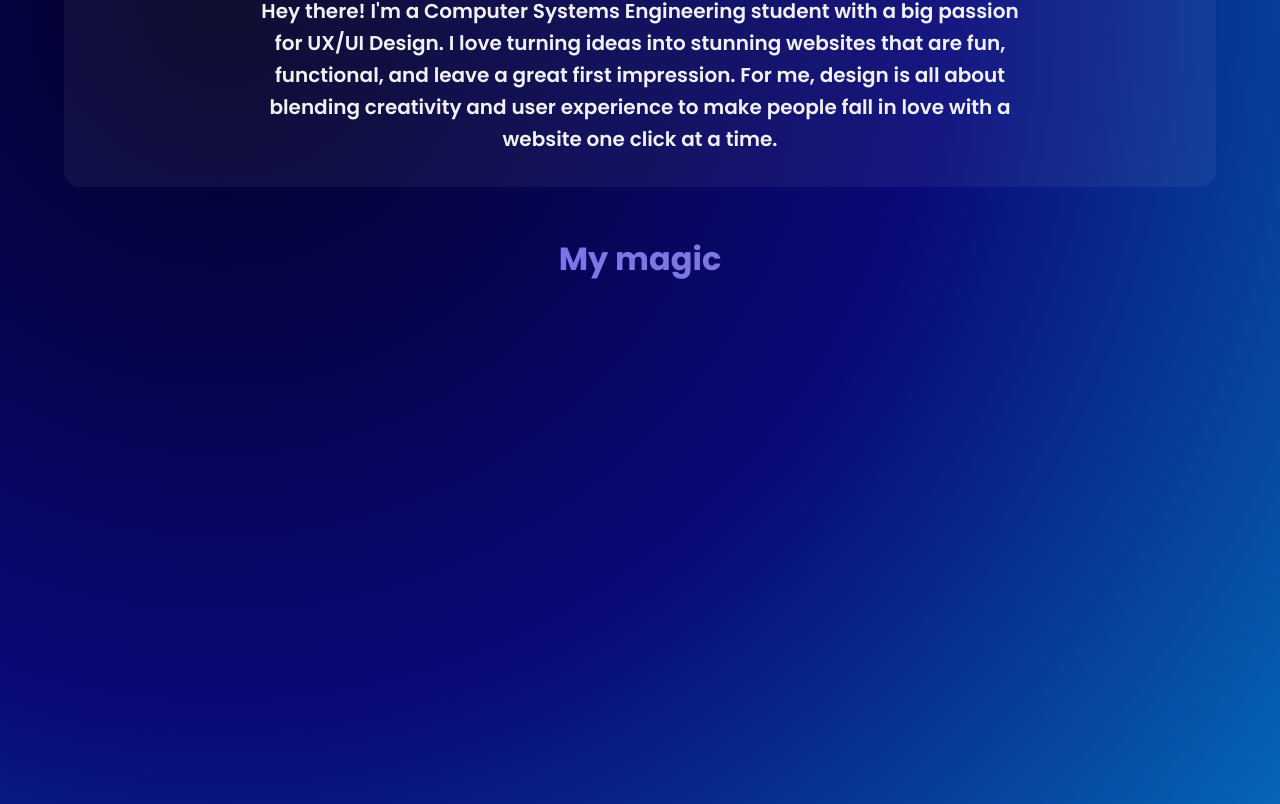
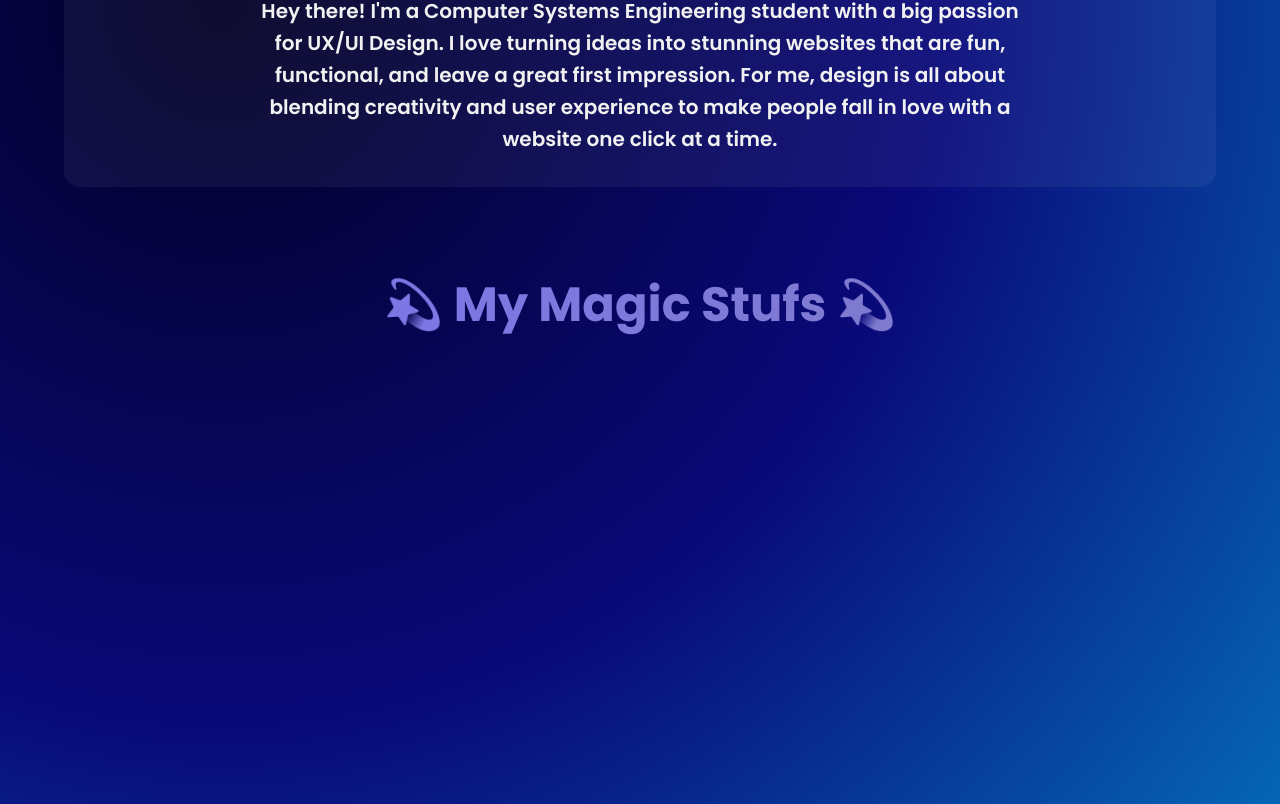
Before and after one commit to SoyDavid29/Profesional-Portafolio, a React (Vite) app: page / in a window 1280 px wide. Shown: the part 796-1600 px from the top of the page. Built offline with nearby package versions, Linux system fonts and the light colour scheme.

Commit message:
wworking in animation using useState and UseEffect

```diff
--- a/src/App.jsx
+++ b/src/App.jsx
@@ -1,9 +1,25 @@
+import React, { useState, useEffect } from 'react';
+
 import Profile from "./Components/Profile"
 import Sidebar from "./Components/Sidebar"
 import Target from "./Components/Target"
-import { useState } from "react"
+import Title from "./Components/Tittle"
+
 
 function App() {
+
+  const [scrollY, setScrollY] = useState(0);
+
+  useEffect(() => {
+    const handleScroll = () => {
+      setScrollY(window.scrollY);
+    };
+
+    window.addEventListener('scroll', handleScroll);
+
+    return () => window.removeEventListener('scroll', handleScroll);
+  }, []);
+
 
 
   return (
@@ -12,7 +28,7 @@ function App() {
      <Profile/>
      <Target/>
 
-     <h1 className="magic-text" >My magic</h1>
+     <Title scrollY={scrollY} />
 
     </>
   )
--- /dev/null
+++ b/src/Components/Tittle.jsx
@@ -0,0 +1,21 @@
+import React, { useState, useEffect } from 'react';
+
+export default function Title ({ scrollY })  {
+
+  const [isVisible, setIsVisible] = useState(false);
+
+  useEffect(() => {
+    // Example: make it visible after scrolling 100px
+    if (scrollY > 150) {
+      setIsVisible(true);
+    } else {
+      setIsVisible(false);
+    }
+  }, [scrollY]);
+
+  return (
+    <h2 className={`magic-text ${isVisible ? 'visible' : ''}`}>
+      💫 My Magic Stufs 💫
+    </h2>
+  );
+};
--- a/src/index.css
+++ b/src/index.css
@@ -211,7 +211,9 @@ body{
 
 .magic-text{
 
-  margin-top: 3rem;
+  font-size: 3em;
+
+  margin-top: 2rem;
   display: flex;
   justify-content: center;
 
@@ -224,6 +226,23 @@ body{
   animation: gradient 3s linear infinite;
   -o-animation-fill-mode: both;
 
+  transform: translateY(50px);
+  transition: opacity 0.5s ease-out, transform 0.5s ease-out;
+
+  animation:
+        scale-up both ease-in-out,
+        fade-away both linear;
+        animation-range:
+        exit 0% exit 65%,
+        /* Rango de escala */
+        exit 40% exit 100%;
+    /* Rango de opacidad */
+}
+
+
+.magic-text.visible {
+  opacity: 1;
+  transform: translateY(0);
 }
 
 
@@ -309,6 +328,7 @@ body{
   }
 }
 
+
 @media (max-width: 576px){
   body{
     display: flex;
```
